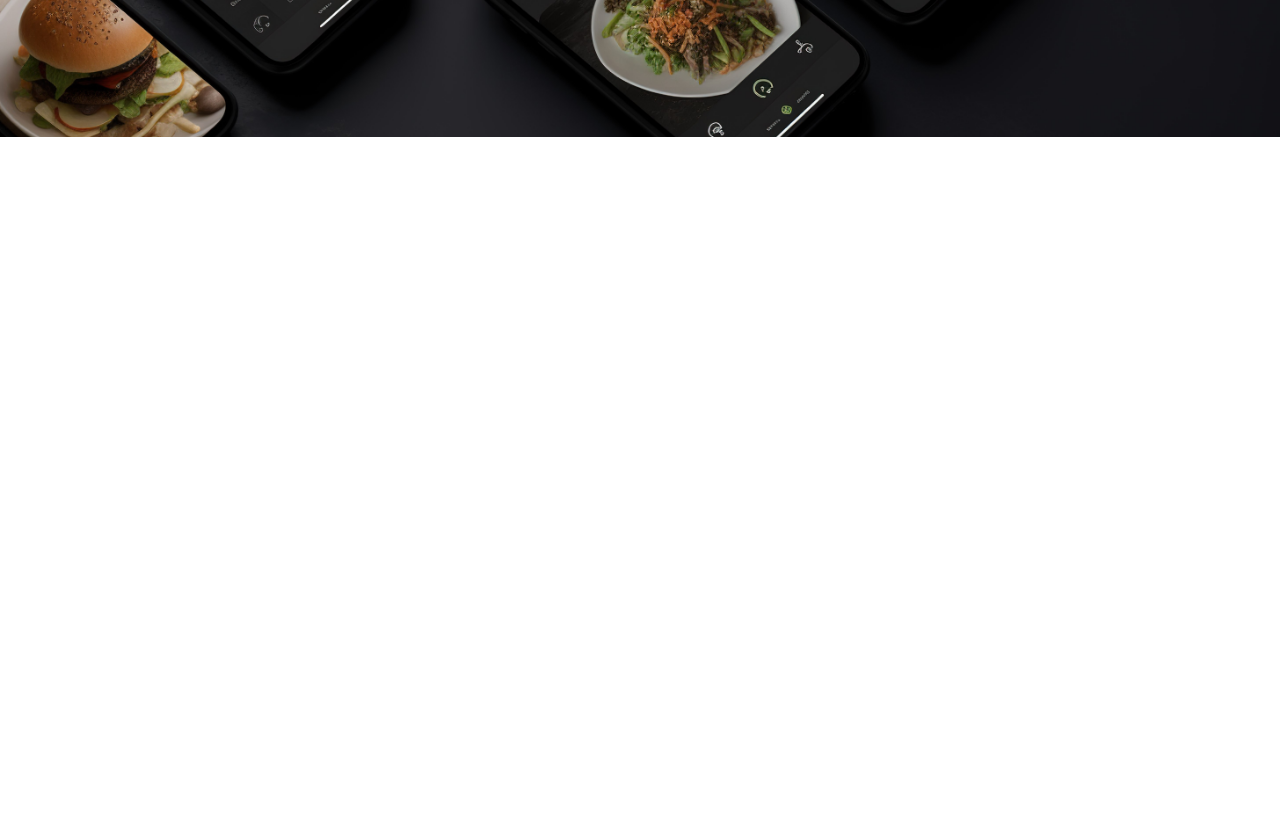
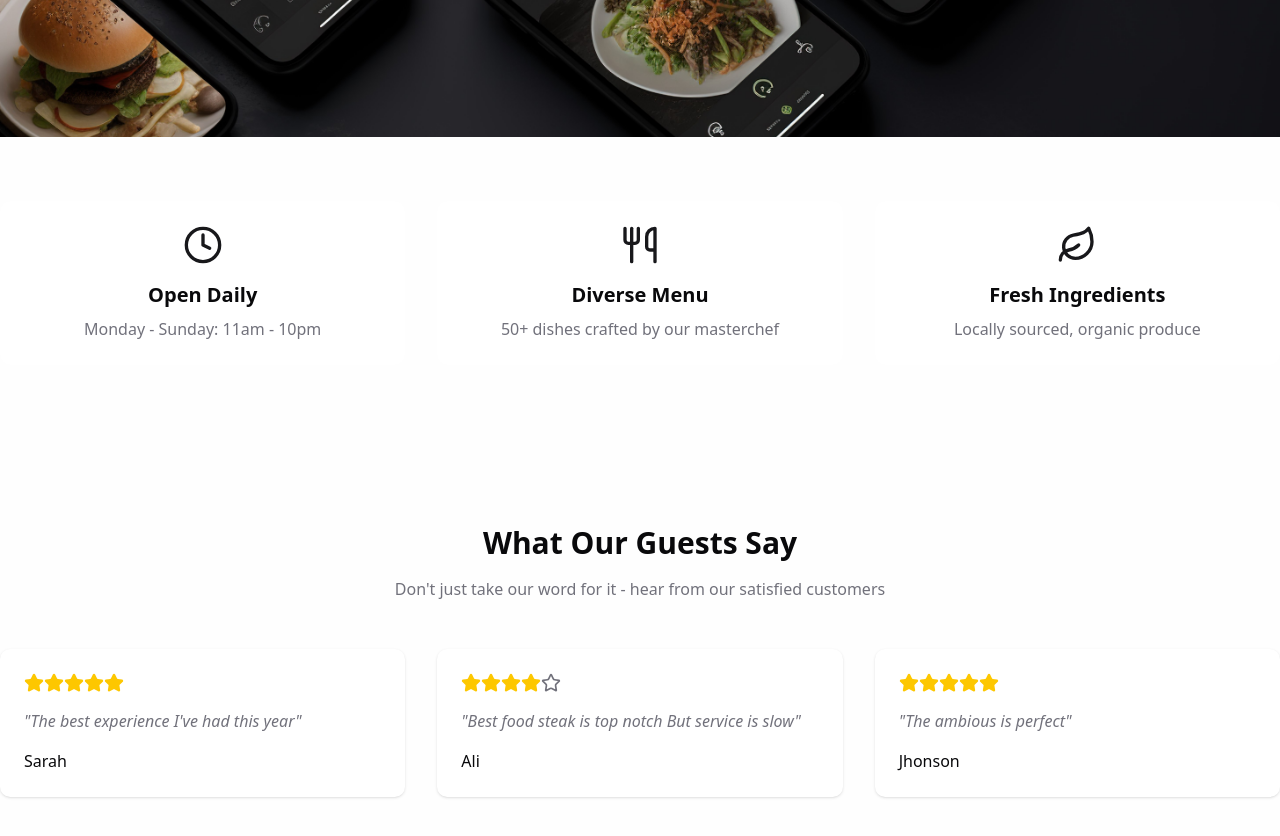
Before and after one commit to hamza-amjad16/FoodApp, a Next.js app: page / in a window 1280 px wide. Shown: the part 560-1396 px from the top of the page. Before the commit the page ends 857 px from the top, so only its background shows below. Built offline with nearby package versions, Linux system fonts and the light colour scheme; no server answers.

Commit message:
Testimonials made

```diff
--- a/src/app/page.tsx
+++ b/src/app/page.tsx
@@ -1,5 +1,6 @@
+import Testimonial from "@/components/Testimonial";
 import { Button } from "@/components/ui/button";
-import { ChevronRight } from "lucide-react";
+import { ChevronRight, Clock, Leaf, Utensils } from "lucide-react";
 import Image from "next/image";
 import Link from "next/link";
 
@@ -45,6 +46,40 @@ export default function Home() {
           </div>
         </section>
         {/* Featured Section */}
+        <section className="container mx-auto py-16 bg-secondary/10">
+          <div className="container">
+            <div className="grid grid-cols-1 md:grid-cols-3 gap-8">
+              <div className="flex flex-col items-center text-center p-6 rounded-lg bg-background">
+                <Clock className="h-10 w-10 mb-4 text-primary" />
+                <h3 className="text-xl font-bold mb-2">Open Daily</h3>
+                <p className="text-muted-foreground">
+                  Monday - Sunday: 11am - 10pm
+                </p>
+              </div>
+               <div className="flex flex-col items-center text-center p-6 rounded-lg bg-background">
+                <Utensils className="h-10 w-10 mb-4 text-primary" />
+                <h3 className="text-xl font-bold mb-2">Diverse Menu</h3>
+                <p className="text-muted-foreground">
+                  50+ dishes crafted by our masterchef
+                </p>
+              </div>
+               <div className="flex flex-col items-center text-center p-6 rounded-lg bg-background">
+                <Leaf className="h-10 w-10 mb-4 text-primary" />
+                <h3 className="text-xl font-bold mb-2">Fresh Ingredients</h3>
+                <p className="text-muted-foreground">
+                  Locally sourced, organic produce
+                </p>
+              </div>
+              <div>
+              </div>
+            </div>
+          </div>
+        </section>
+        {/* Menu Preview Section */}
+        {/* Testimonials */}
+        <Testimonial />
+        {/* CTA Section */}
+
       </main>
     </div>
   );
--- /dev/null
+++ b/src/components/Testimonial.tsx
@@ -0,0 +1,59 @@
+import { Star } from "lucide-react";
+import React from "react";
+
+type Props = {};
+const customers = [
+  {
+    name: "Sarah",
+    comment: "The best experience I've had this year",
+    rating: 5,
+  },
+  {
+    name: "Ali",
+    comment: "Best food steak is top notch But service is slow",
+    rating: 4,
+  },
+  {
+    name: "Jhonson",
+    comment: "The ambious is perfect",
+    rating: 5,
+  },
+];
+
+const Testimonial = (props: Props) => {
+  return (
+    <section className="container mx-auto py-16 bg-secondary/10 ">
+      <div className="container">
+        <div className="text-center mb-12">
+          <h2 className="text-3xl font-bold mb-4">What Our Guests Say</h2>
+          <p className="text-muted-foreground max-w-2xl mx-auto">
+            Don't just take our word for it - hear from our satisfied customers
+          </p>
+        </div>
+        <div className="grid grid-cols-1 md:grid-cols-3 gap-8">
+          {customers.map((item, index) => (
+            <div key={index} className="bg-background p-6 rounded-lg shadow-sm">
+              <div className="flex mb-4">
+                {[...Array(5)].map((_, i) => (
+                  <Star key={i}
+                    className={`h-5 w-5 ${
+                      i < item.rating
+                        ? "fill-yellow-400 text-yellow-400"
+                        : "text-muted-foreground "
+                    }`}
+                  />
+                ))}
+              </div>
+              <p className="text-muted-foreground mb-4 italic">
+                "{item.comment}"
+              </p>
+              <p className="font-medium">{item.name}</p>
+            </div>
+          ))}
+        </div>
+      </div>
+    </section>
+  );
+};
+
+export default Testimonial;
```
